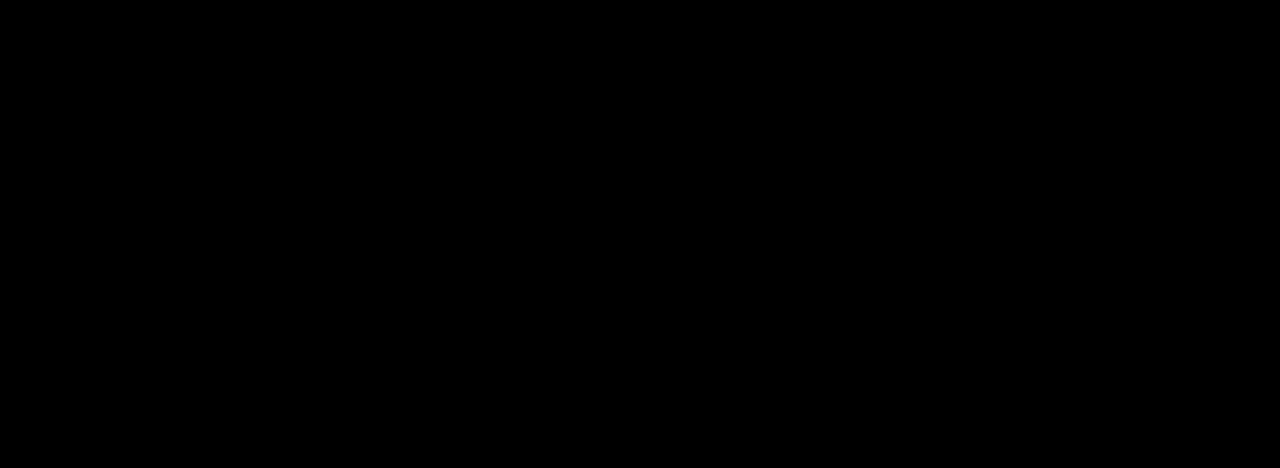
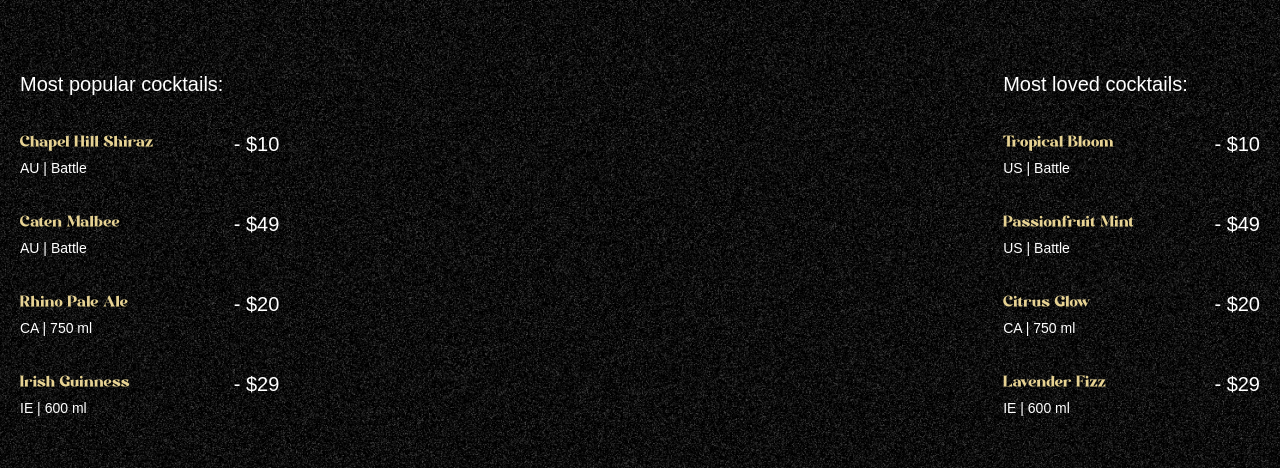
Before and after one commit to meshjohn/gsap_cocktail, a React (Vite) app: page / in a window 1280 px wide. Shown: the part 890-1358 px from the top of the page. Built offline with nearby package versions, Linux system fonts and the light colour scheme; a web font is replaced by a local one.

Commit message:
Implement Cocktails animation section

```diff
--- a/src/App.jsx
+++ b/src/App.jsx
@@ -2,6 +2,7 @@
 import { ScrollTrigger, SplitText } from "gsap/all";
 import Navbar from "./components/Navbar";
 import Hero from "./components/Hero";
+import Cocktail from "./components/Cocktail";
 
 gsap.registerPlugin(ScrollTrigger, SplitText);
 
@@ -10,7 +11,7 @@
     <main>
       <Navbar />
       <Hero />
-      <div className="h-dvh bg-black" />
+      <Cocktail />
     </main>
   );
 };
--- /dev/null
+++ b/src/components/Cocktail.jsx
@@ -0,0 +1,72 @@
+import React from "react";
+import { cocktailLists, mockTailLists } from "../../constants";
+import { useGSAP } from "@gsap/react";
+import gsap from "gsap";
+
+const Cocktail = () => {
+  useGSAP(() => {
+    const parallaxTimeline = gsap.timeline({
+      scrollTrigger: {
+        trigger: "#cocktails",
+        start: "top 30%",
+        end: "bottom 80%",
+        scrub: true,
+      },
+    });
+    parallaxTimeline
+      .from("#c-left-leaf", {
+        x: -100,
+        y: 100,
+      })
+      .from("#c-right-leaf", {
+        x: 100,
+        y: 100,
+      });
+  });
+  return (
+    <section id="cocktails" className="noisy">
+      <img src="/images/cocktail-left-leaf.png" alt="l-leaf" id="c-left-leaf" />
+      <img
+        src="/images/cocktail-right-leaf.png"
+        alt="r-leaf"
+        id="c-right-leaf"
+      />
+      <div className="list">
+        <div className="popular">
+          <h2>Most popular cocktails:</h2>
+          <ul>
+            {cocktailLists.map(({ name, detail, country, price }) => (
+              <li key={name}>
+                <div className="md:me-20">
+                  <h3>{name}</h3>
+                  <p>
+                    {country} | {detail}
+                  </p>
+                </div>
+                <span>- {price}</span>
+              </li>
+            ))}
+          </ul>
+        </div>
+        <div className="loved">
+          <h2>Most loved cocktails:</h2>
+          <ul>
+            {mockTailLists.map(({ name, detail, country, price }) => (
+              <li key={name}>
+                <div className="me-20">
+                  <h3>{name}</h3>
+                  <p>
+                    {country} | {detail}
+                  </p>
+                </div>
+                <span>- {price}</span>
+              </li>
+            ))}
+          </ul>
+        </div>
+      </div>
+    </section>
+  );
+};
+
+export default Cocktail;
```
